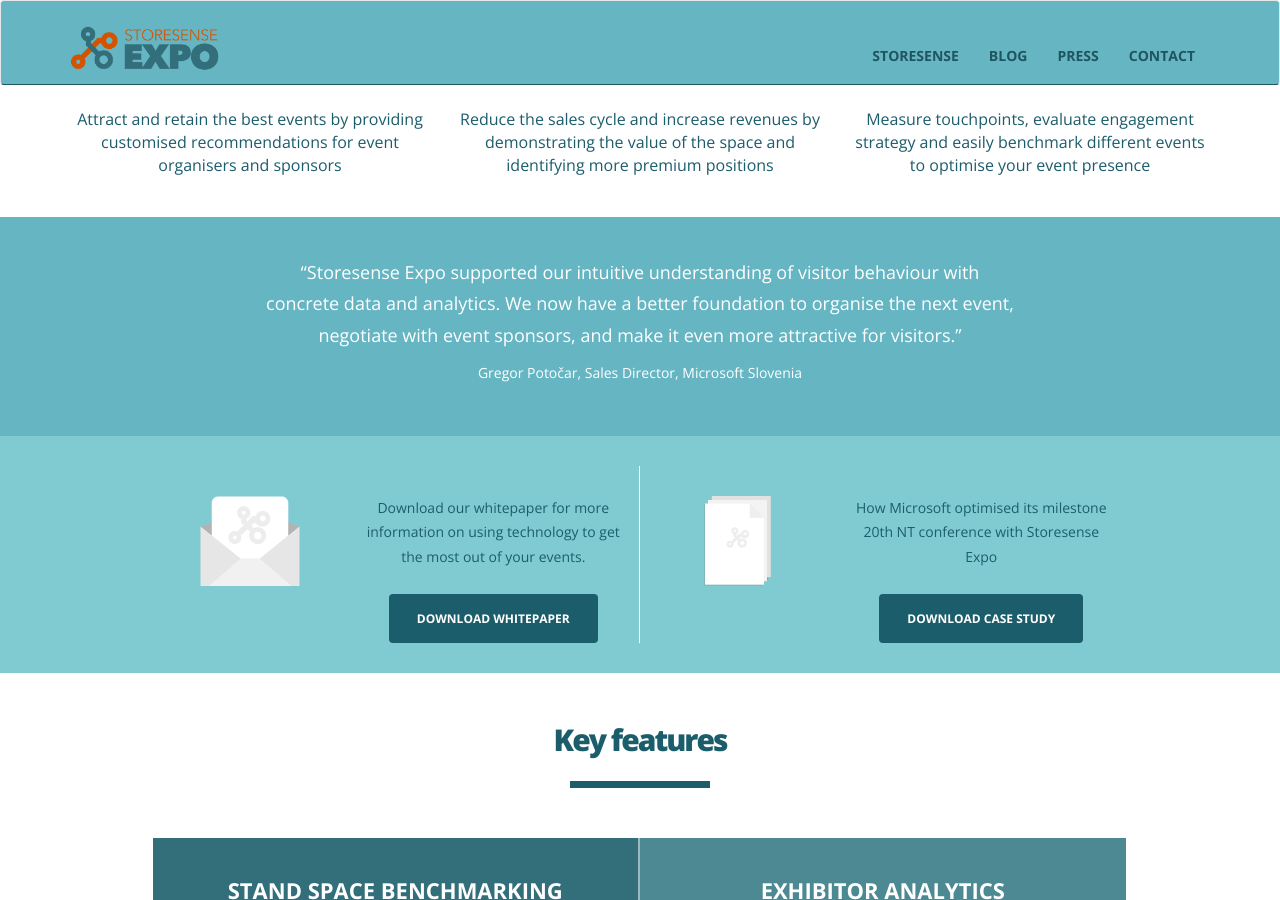
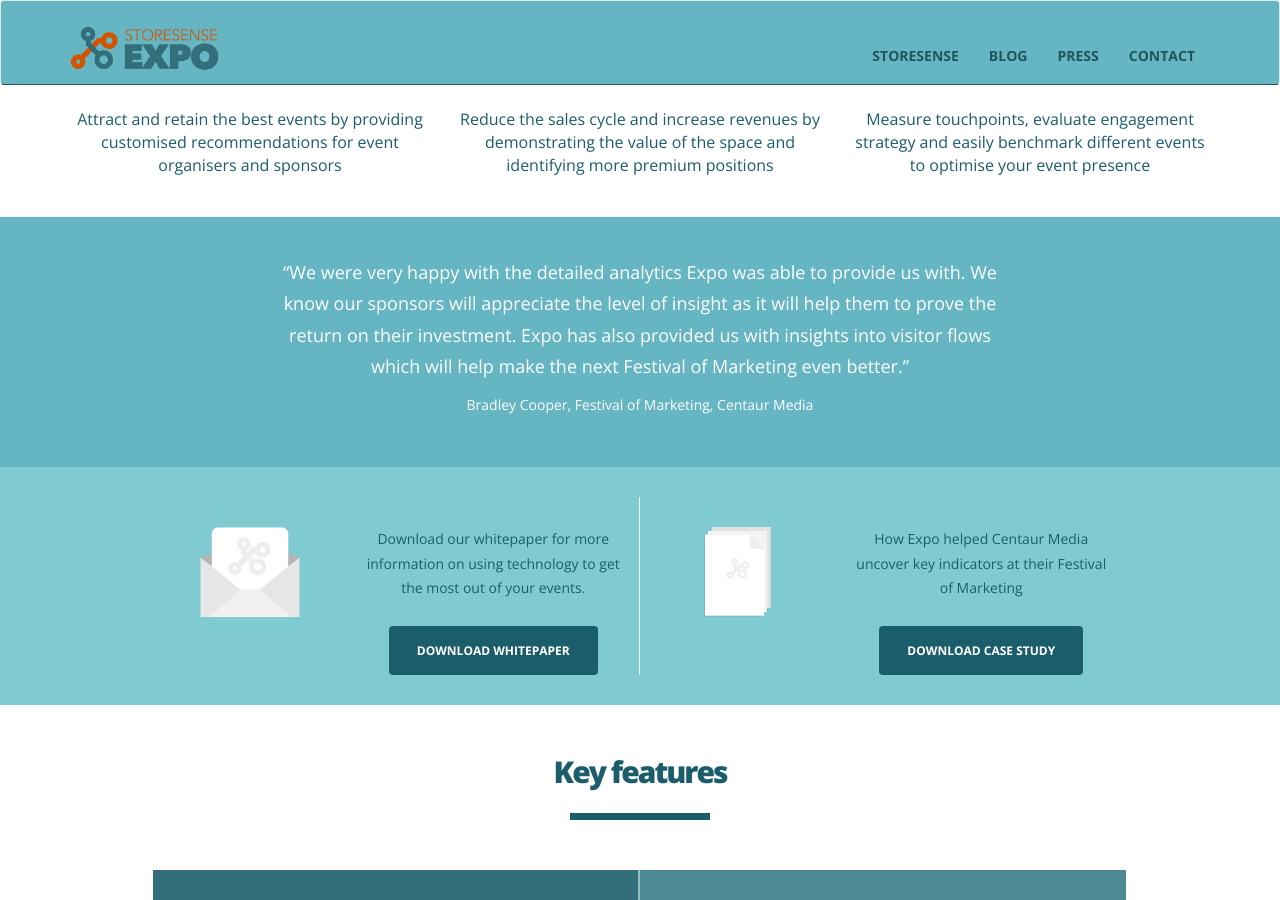
Before and after one commit to storesense/web-expoanalytics, a Jekyll site: the page built from index.html, in a window 1280 px wide and 900 px high, scrolled down 694 px. Built offline with Jekyll 4.4.1, drawn with Linux system fonts in a browser that asks for light colours.

Commit message:
Revert e5d6377..2b5694d
This rolls back to commit e5d6377f692b897796df03d9550d348449b1806d.

```diff
--- a/_includes/sections/case-study.html
+++ b/_includes/sections/case-study.html
@@ -4,11 +4,11 @@
             <div class="col-md-8 col-md-offset-2 text-center">
                 <div class="features-quote">
                     <p>
-                        “Storesense Expo supported our intuitive understanding of visitor behaviour with concrete data and analytics. We now have a better foundation to organise the next event, negotiate with event sponsors, and make it even more attractive for visitors.”
+                        “We were very happy with the detailed analytics Expo was able to provide us with. We know our sponsors will appreciate the level of insight as it will help them to prove the return on their investment. Expo has also provided us with insights into visitor flows which will help make the next Festival of Marketing even better.”
                     </p>
                 </div>
                 <div class="features-attr">
-                    <p>Gregor Potočar, Sales Director, Microsoft Slovenia</p>
+                    <p>Bradley Cooper, Festival of Marketing, Centaur Media</p>
                 </div>
             </div>
         </div>
--- a/_includes/sections/whitepaper.html
+++ b/_includes/sections/whitepaper.html
@@ -25,7 +25,7 @@
                <img src="{{ site.baseurl }}/img/case-study-icon.png" class="whitepaper-icon">
             </div>
             <div class="col-md-3 text-center">
-                <p>How Microsoft optimised its milestone 20th NT conference with Storesense Expo</p>
+                <p>How Expo helped Centaur Media uncover key indicators at their Festival of Marketing</p>
                 <!-- HubSpot Call-to-Action Code -->
                 <span class="hs-cta-wrapper" id="hs-cta-wrapper-d90bae46-ae67-476c-8604-68e693a6406f">
                     <span class="hs-cta-node hs-cta-d90bae46-ae67-476c-8604-68e693a6406f" id="hs-cta-d90bae46-ae67-476c-8604-68e693a6406f">
```
